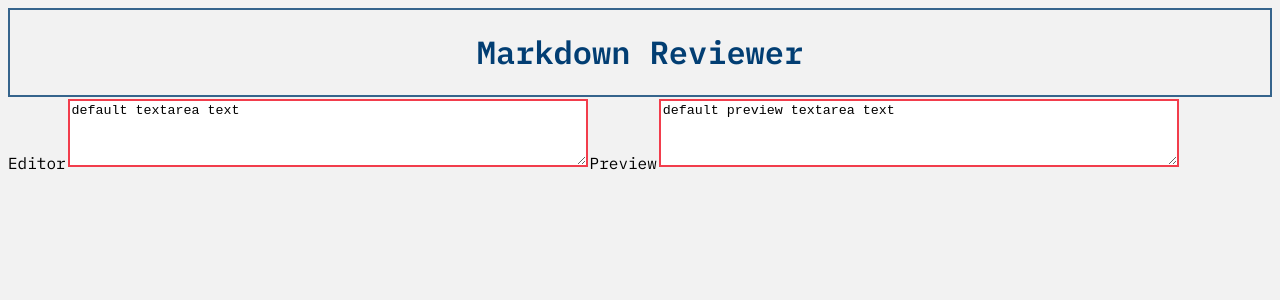
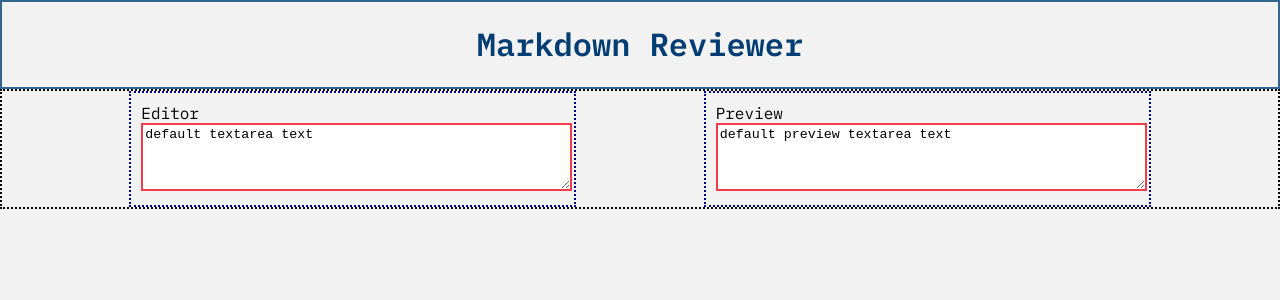
Before and after one commit to markoter/markdown-previewer, a React (Create React App) app: page / in a window 1280 px wide. Shown: the top 300 px of the page. Built offline with nearby package versions, Linux system fonts and the light colour scheme.

Commit message:
working on site layout

```diff
--- a/src/Editor.js
+++ b/src/Editor.js
@@ -2,8 +2,9 @@ import React from "react";
 
 const EditorBox = () => {
     return (
-        <div id="editorBox">
+        <div id="editorBox" className="textBox">
             <label for="editor">Editor</label>
+            <br />
             <textarea id="editor" name="editor" rows={4} cols="50" >
                 default textarea text
             </textarea>
--- a/src/Preview.js
+++ b/src/Preview.js
@@ -2,8 +2,9 @@ import React from "react";
 
 const PreviewBox = () => {
     return (
-        <div id="previewBox">
+        <div id="previewBox" className="textBox">
             <label for="preview">Preview</label>
+            <br />
             <textarea id="preview" name="preview" rows={4} cols="50" >
                 default preview textarea text
             </textarea>
--- a/src/index.css
+++ b/src/index.css
@@ -9,6 +9,7 @@
 body {
   font-family: "IBM Plex Mono", monospace;
   background-color: var(--color-back);
+  margin: 0;
 }
 
 #header {
@@ -20,10 +21,16 @@ body {
 #content {
   display: flex;
   flex-direction: row;
+  justify-content: space-evenly;
+  flex-wrap: wrap;
+  border: 2px dotted black;
 }
-
-textarea {
+#content .textBox {
+  max-width: 500px;
+  border: 2px dotted darkblue;
+  padding: 10px;
+}
+#content .textBox textarea {
   border: 2px solid var(--color-main);
-  margin: 2px;
-  width: 40vw;
+  width: 100%;
 }/*# sourceMappingURL=index.css.map */
--- a/src/index.scss
+++ b/src/index.scss
@@ -1,25 +1,41 @@
 :root {
     --color-main: #F23D4C;
     --color-secondary: #023E73;
-    --color-main-alt:  #D93D59;
+    --color-main-alt: #D93D59;
     --color-secondary-alt: #35648C;
     --color-back: #f2f2f2;
 }
+
 body {
     font-family: 'IBM Plex Mono', monospace;
     background-color: var(--color-back);
+    margin: 0;
+
 }
+
 #header {
     text-align: center;
     color: var(--color-secondary);
     border: 2px solid var(--color-secondary-alt);
 }
+
 #content {
     display: flex;
     flex-direction: row;
+    justify-content: space-evenly;
+    flex-wrap: wrap;
+    border: 2px dotted black;
+
+    .textBox {
+        max-width: 500px;
+        border: 2px dotted darkblue;
+        padding: 10px;
+
+
+        textarea {
+            border: 2px solid var(--color-main);
+            width: 100%;
+
+        }
+    }
 }
-textarea {
-    border: 2px solid var(--color-main);
-    margin: 2px;
-    width: 40vw;
-}
```
Also changed, not shown: 1 other file (tests, documents, lock files or other folders).
